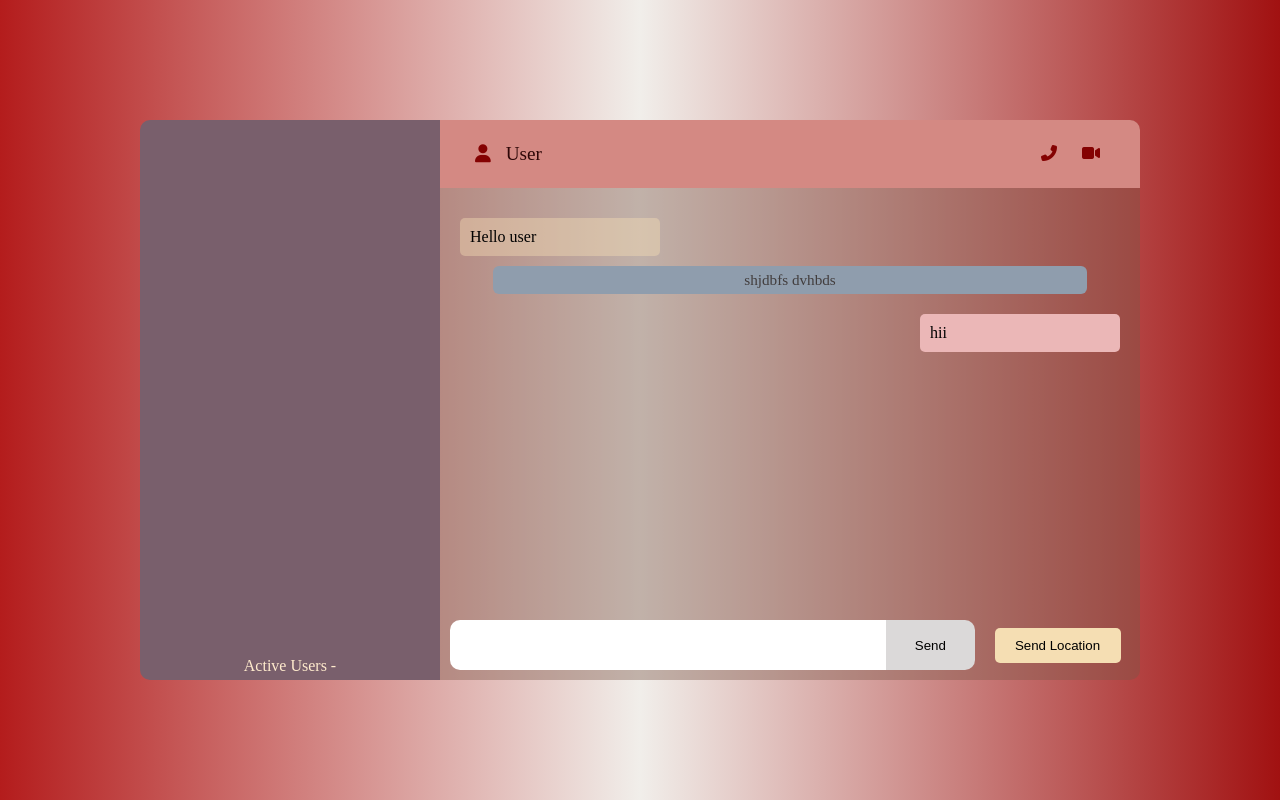
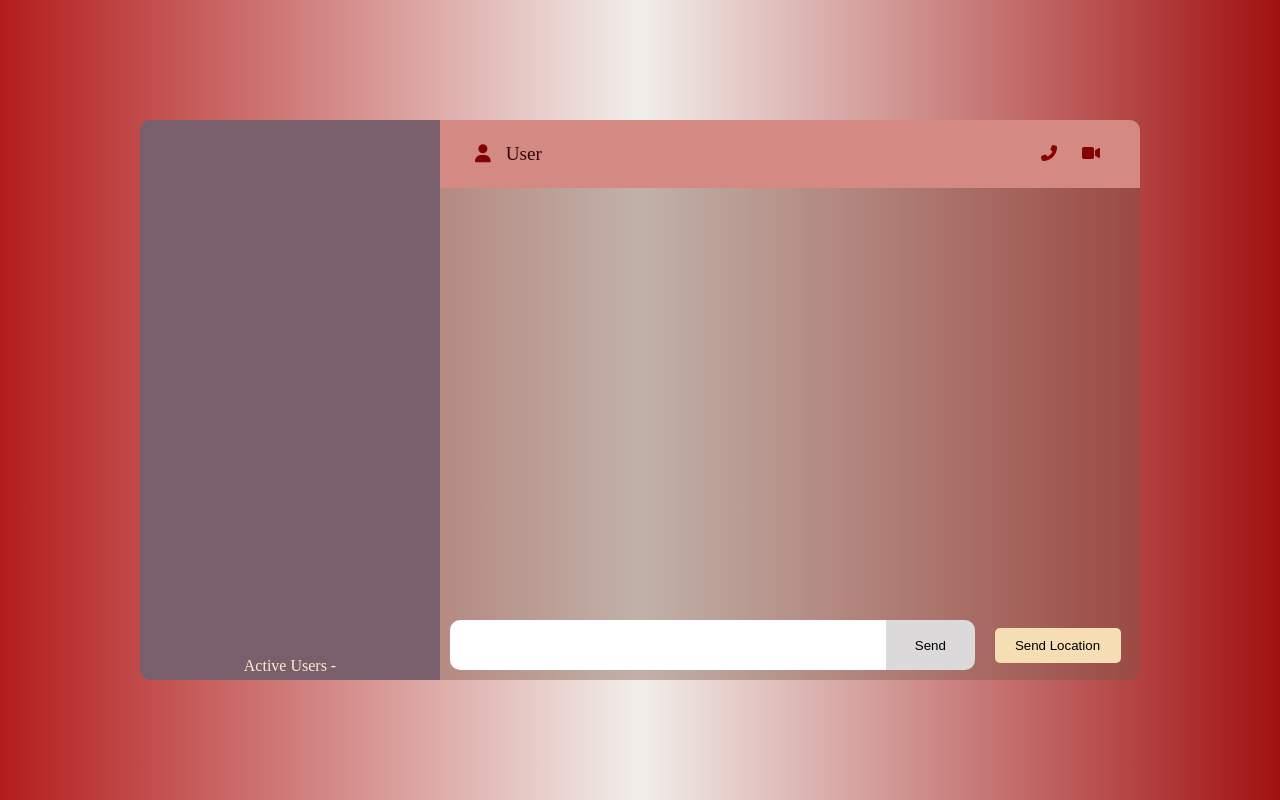
Before and after one commit to ashish2829001/MyChatApp, a website: page public/main-page.html in a window 1280 px wide. Drawn offline with nearby package versions, Linux system fonts and the light colour scheme; no server answers.

Commit message:
fixing bug related to page height

```diff
--- a/public/main-page.html
+++ b/public/main-page.html
@@ -37,9 +37,9 @@
                     </div>
                 </div>
                 <div class="message-box" id="location">
-                    <div class="left message">Hello user</div>
-                    <div class="random-messages">shjdbfs dvhbds</div>
-                    <div class="right message">hii</div>
+                    <!-- <div class="left message">Hello user</div> -->
+                    <!-- <div class="random-messages">shjdbfs dvhbds</div> -->
+                    <!-- <div class="right message">hii</div> -->
                 </div>
                 <div class="message-create">
                     <form class="message-form" id="messageForm">
```
